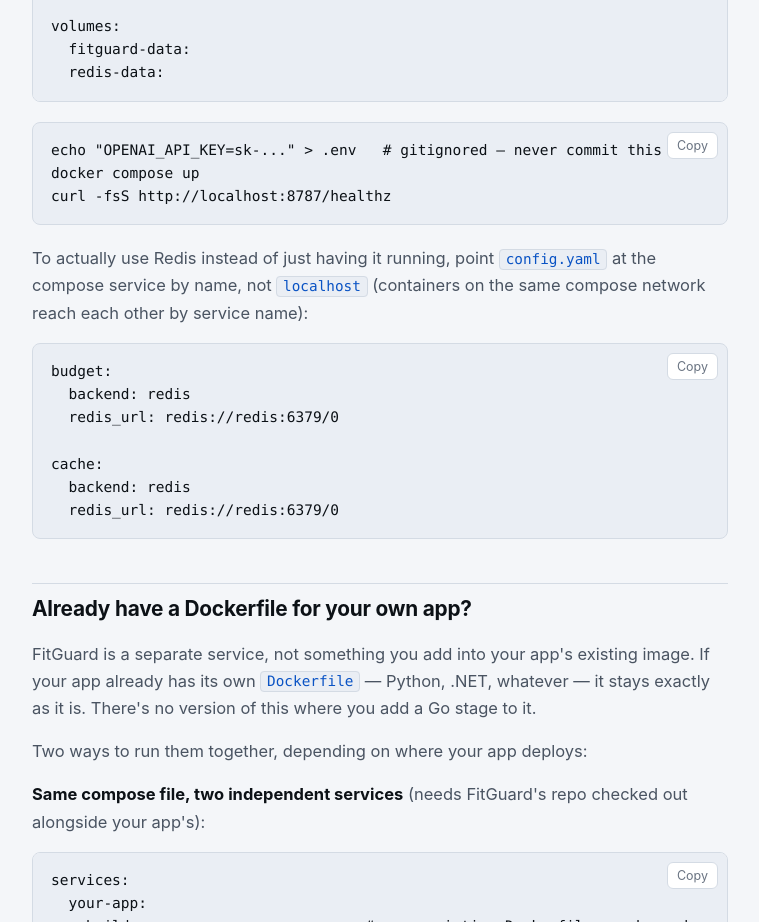
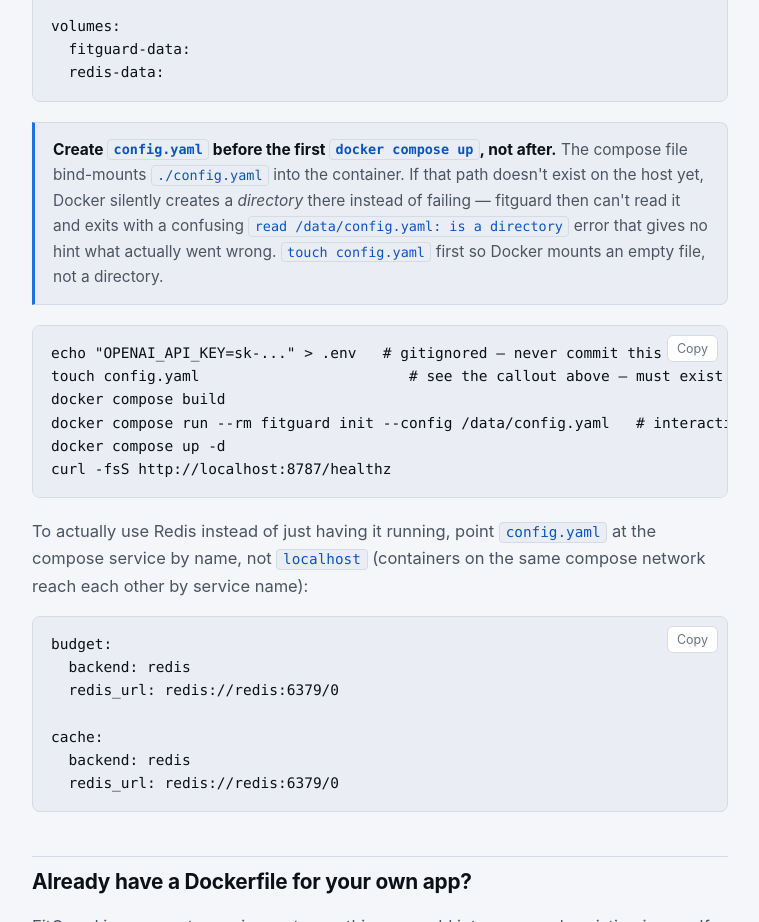
Before and after one commit to Oluiy/ai-cost-guard, a plain HTML site: page docs/guide/deployment-docker.html in a window 1280 px wide. Shown: the part 2500-3422 px from the top of the page, without its empty margins (285-1044 px from the left). Drawn offline with Linux system fonts and the light colour scheme.

Commit message:
Modified docs for deployment on all platforms

```diff
--- a/docs/guide/deployment-docker.html
+++ b/docs/guide/deployment-docker.html
@@ -168,8 +168,18 @@ services:
 volumes:
   fitguard-data:
   redis-data:</pre>
+        <div class="callout">
+          <strong>Create <code class="inline">config.yaml</code> before the first <code class="inline">docker compose up</code>, not after.</strong>
+          The compose file bind-mounts <code class="inline">./config.yaml</code> into the container. If that path doesn't exist on the host yet, Docker
+          silently creates a <em>directory</em> there instead of failing — fitguard then can't read it and exits with a confusing
+          <code class="inline">read /data/config.yaml: is a directory</code> error that gives no hint what actually went wrong. <code class="inline">touch config.yaml</code>
+          first so Docker mounts an empty file, not a directory.
+        </div>
         <pre>echo "OPENAI_API_KEY=sk-..." &gt; .env   # gitignored — never commit this
-docker compose up
+touch config.yaml                        # see the callout above — must exist before compose touches it
+docker compose build
+docker compose run --rm fitguard init --config /data/config.yaml   # interactive; writes into the file just created
+docker compose up -d
 curl -fsS http://localhost:8787/healthz</pre>
         <p>To actually use Redis instead of just having it running, point <code class="inline">config.yaml</code> at the compose service by name, not <code class="inline">localhost</code> (containers on the same compose network reach each other by service name):</p>
         <pre>budget:
```
Also changed, not shown: docs/guide/deployment-operations.html (+1 -1 lines), docs/guide/deployment-vps.html (+3 -2 lines).
